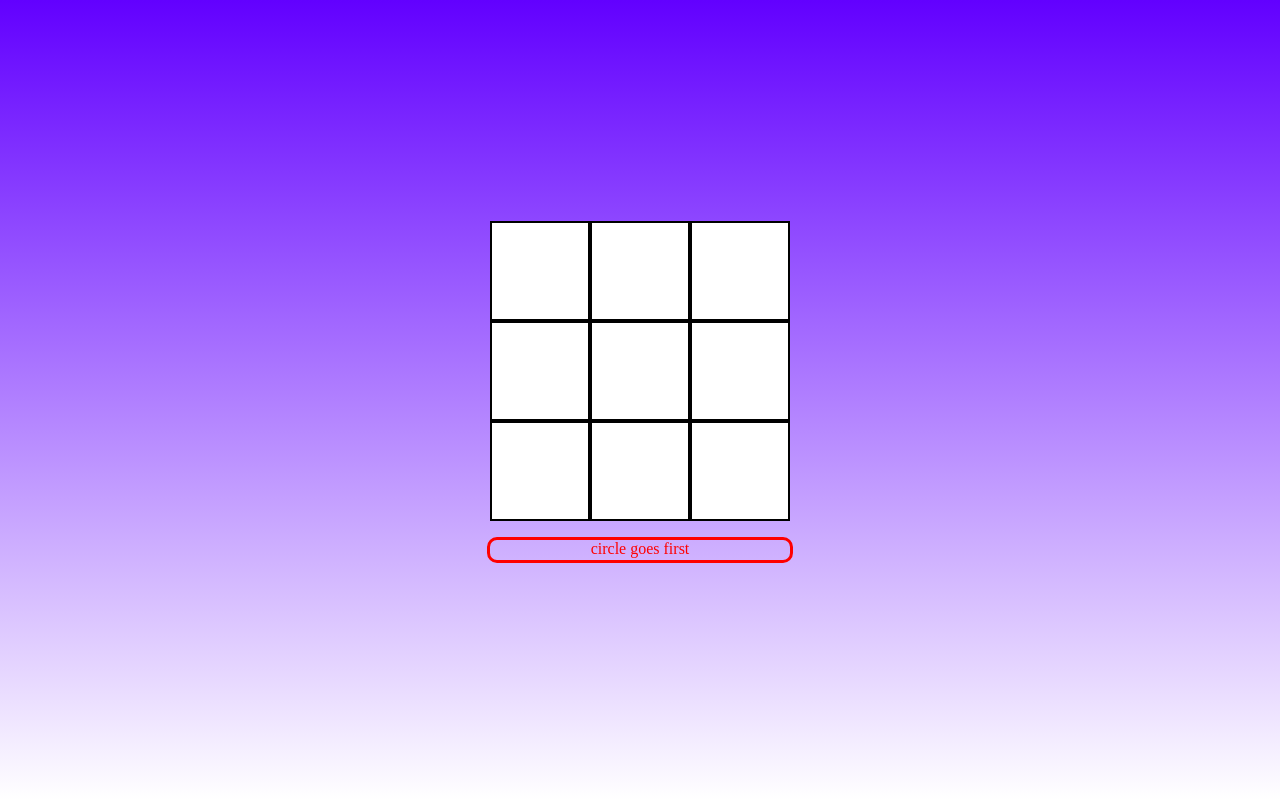
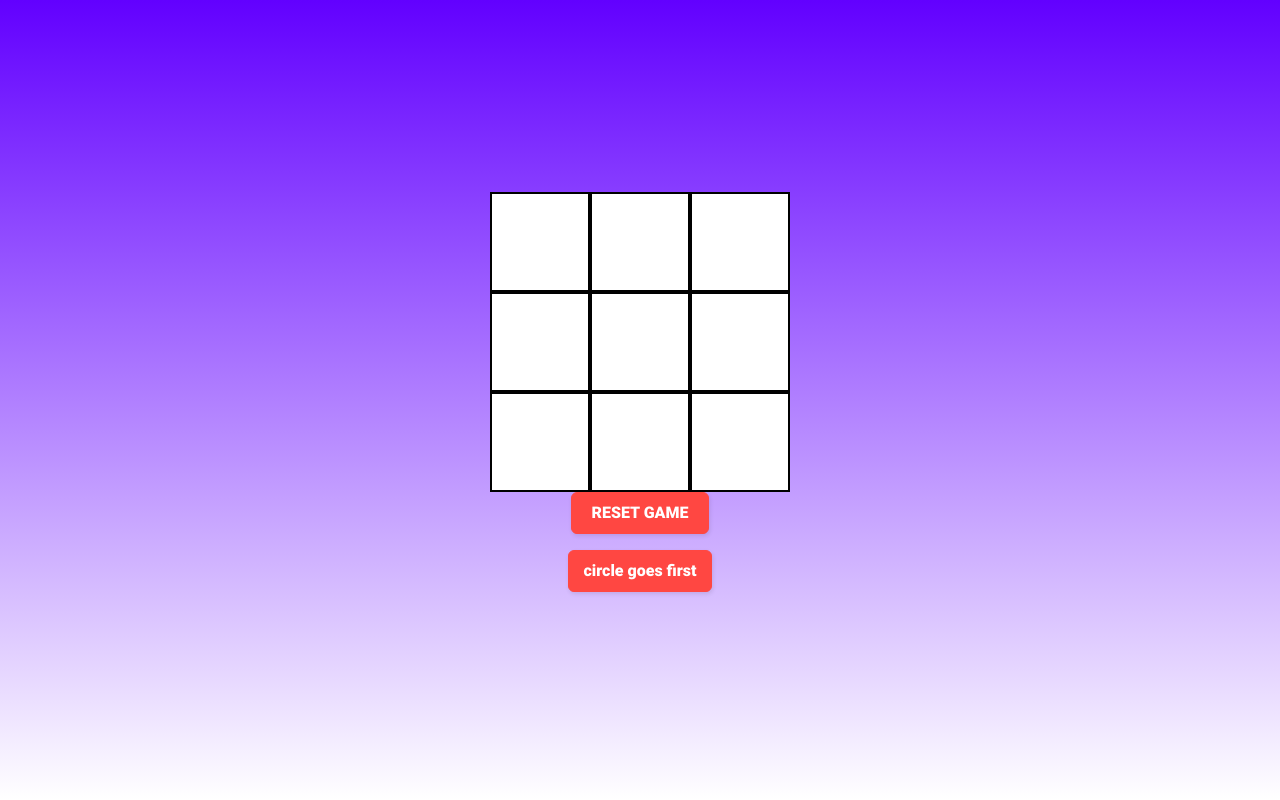
Before and after one commit to Hazbob/tictactoe, a plain HTML site: page index.html in a window 1280 px wide. Drawn offline with Linux system fonts and the light colour scheme.

Commit message:
added a reset button and customised the buttons on the page

```diff
--- a/index.html
+++ b/index.html
@@ -9,6 +9,7 @@
   </head>
   <body>
     <div id="gameboard"></div>
+    <button id="reset">RESET GAME</button>
     <p id="info"></p>
     <script src="script.js"></script>
   </body>
--- a/script.js
+++ b/script.js
@@ -72,3 +72,12 @@ function checkScore() {
     }
   });
 }
+
+const resetGame = function () {
+  console.log("click working");
+  location.reload();
+};
+//to reset game need to remove all of the divs that were created
+//reset the info display to original;
+
+document.querySelector("#reset").addEventListener("click", resetGame);
--- a/style.css
+++ b/style.css
@@ -9,6 +9,30 @@ body {
   background-image: linear-gradient(rgb(98, 0, 255), rgb(255, 255, 255));
 }
 
+#reset {
+  background: #ff4742;
+  border: 1px solid #ff4742;
+  border-radius: 6px;
+  box-shadow: rgba(0, 0, 0, 0.1) 1px 2px 4px;
+  box-sizing: border-box;
+  color: #ffffff;
+  cursor: pointer;
+  display: inline-block;
+  font-family: nunito, roboto, proxima-nova, "proxima nova", sans-serif;
+  font-size: 16px;
+  font-weight: 800;
+  line-height: 16px;
+  min-height: 40px;
+  outline: 0;
+  padding: 12px 20px;
+  text-align: center;
+  text-rendering: geometricprecision;
+  text-transform: none;
+  user-select: none;
+  -webkit-user-select: none;
+  touch-action: manipulation;
+  vertical-align: middle;
+}
 #gameboard {
   width: 300px;
   height: 300px;
@@ -19,12 +43,39 @@ body {
 }
 
 #info {
-  color: red;
-  height: 20px;
-  width: 300px;
-  border: 3px solid red;
-  border-radius: 10px;
+  background: #ff4742;
+  border: 1px solid #ff4742;
+  border-radius: 6px;
+  box-shadow: rgba(0, 0, 0, 0.1) 1px 2px 4px;
+  box-sizing: border-box;
+  color: #ffffff;
+  cursor: pointer;
+  display: inline-block;
+  font-family: nunito, roboto, proxima-nova, "proxima nova", sans-serif;
+  font-size: 16px;
+  font-weight: 800;
+  line-height: 16px;
+  min-height: 40px;
+  outline: 0;
+  padding: 12px 14px;
   text-align: center;
+  text-rendering: geometricprecision;
+  text-transform: none;
+  user-select: none;
+  -webkit-user-select: none;
+  touch-action: manipulation;
+  vertical-align: middle;
+}
+
+#info :hover,
+#info :active {
+  background-color: initial;
+  background-position: 0 0;
+  color: #ff4742;
+}
+
+#info :active {
+  opacity: 0.5;
 }
 .square {
   width: 100px;
```
Also changed, not shown: 1 other file.
